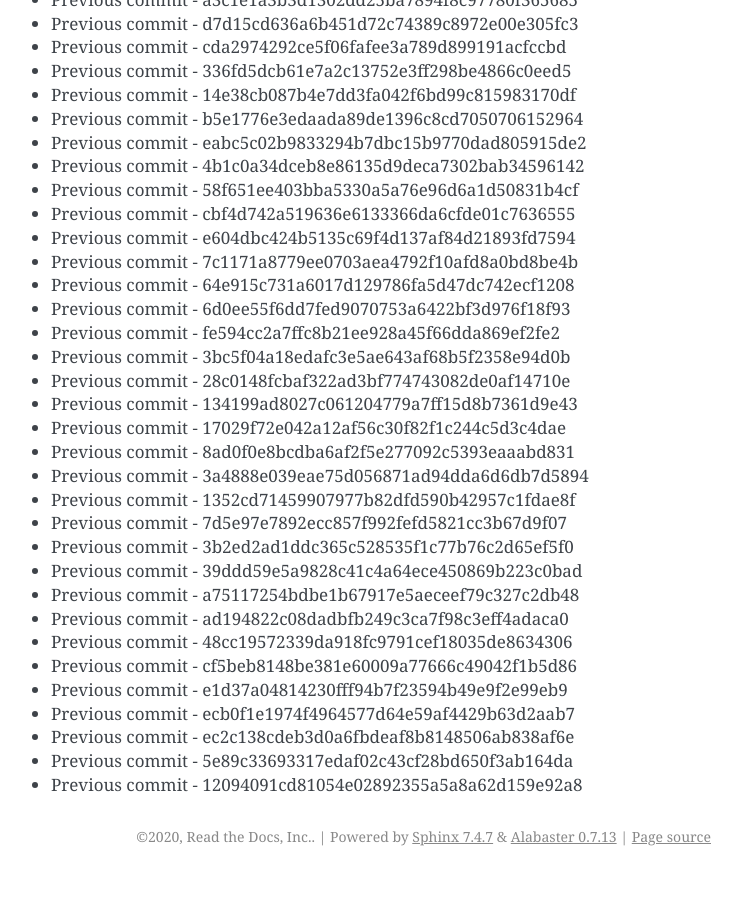
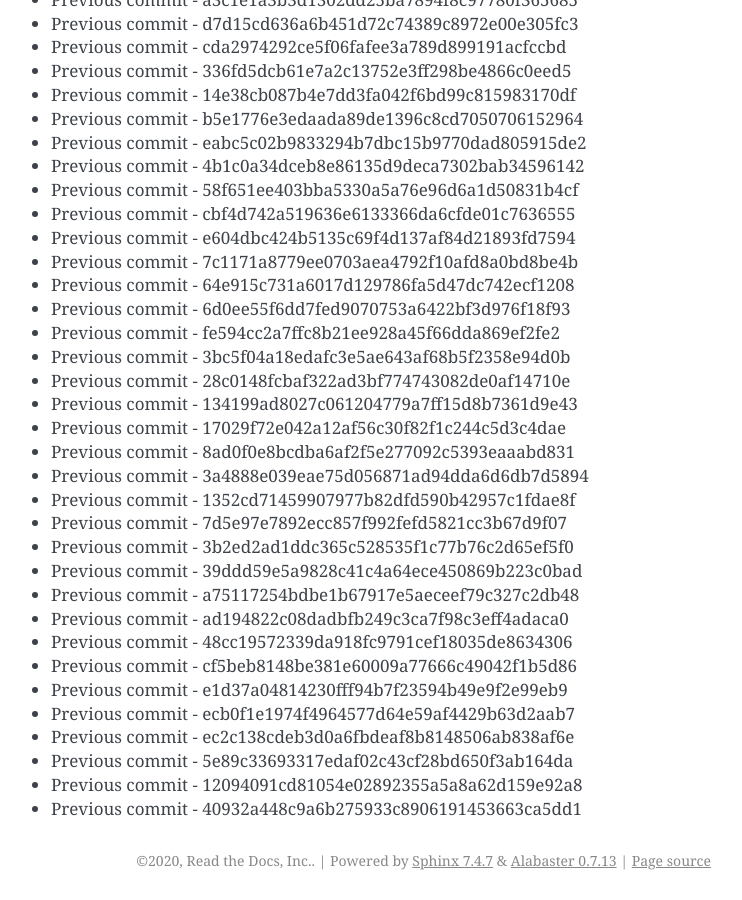
Before and after one commit to readthedocs/rtd-git-stresstest, a Sphinx documentation site: the page built from docs/updates.rst, in a window 1280 px wide and 900 px high, scrolled down 41396 px. Shown: the whole window, without its empty margins (399-1141 px from the left). Built offline with Sphinx 7.4.7, drawn with Linux system fonts in a browser that asks for light colours; before the commit the page ends 42272 px from its top, so only the background shows below that.

Commit message:
Generating commit from previous: 40932a448c9a6b275933c8906191453663ca5dd1

```diff
--- a/docs/updates.rst
+++ b/docs/updates.rst
@@ -1771,3 +1771,4 @@ It can be tested for any performance characteristics.
 * Previous commit - ec2c138cdeb3d0a6fbdeaf8b8148506ab838af6e
 * Previous commit - 5e89c33693317edaf02c43cf28bd650f3ab164da
 * Previous commit - 12094091cd81054e02892355a5a8a62d159e92a8
+* Previous commit - 40932a448c9a6b275933c8906191453663ca5dd1
```
